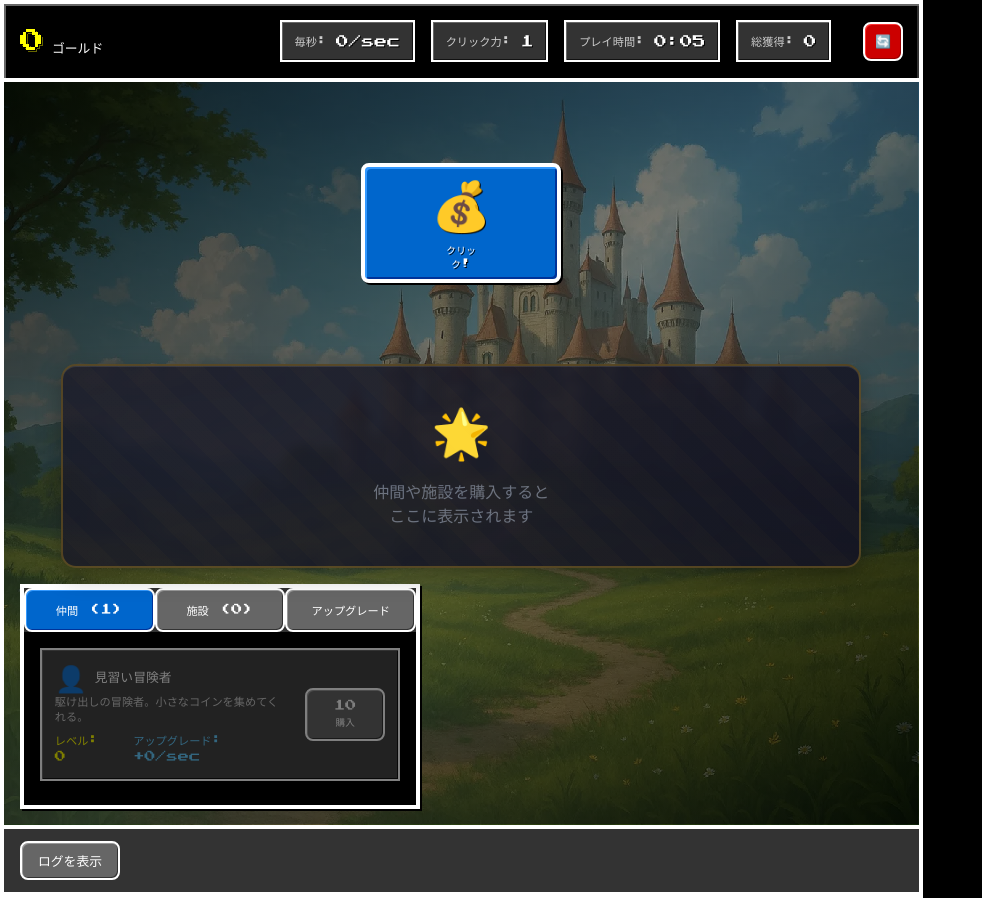
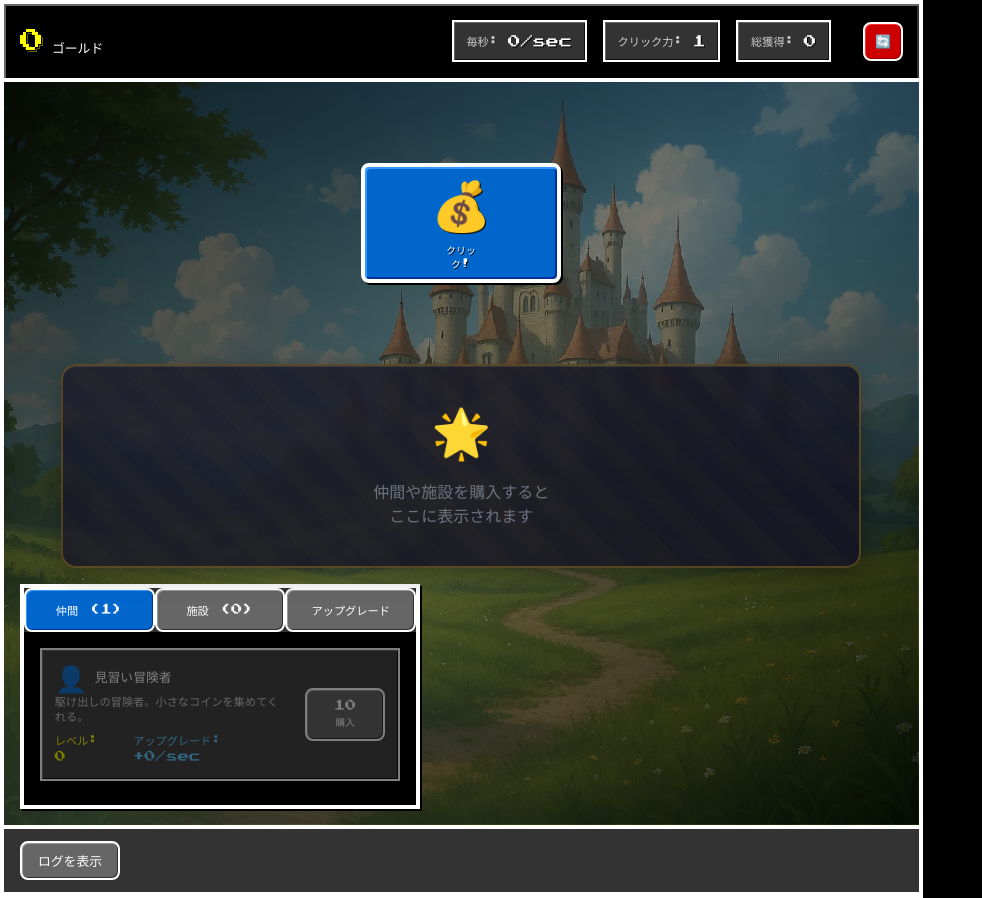
Before and after one commit to kekoyana/plusfantasy, a React (Vite) app: page / in a window 1280 px wide. Shown: the whole page, without its empty margins (0-982 px from the left). Built offline with nearby package versions, Linux system fonts and the light colour scheme.

Commit message:
プレイ時間を削除

```diff
--- a/src/components/Header.tsx
+++ b/src/components/Header.tsx
@@ -1,6 +1,6 @@
 import React from 'react';
 import { PlayerState } from '../types/game';
-import { formatNumber, formatGoldPerSecond, formatTime } from '../utils/formatting';
+import { formatNumber, formatGoldPerSecond } from '../utils/formatting';
 
 interface HeaderProps {
   player: PlayerState;
@@ -41,10 +41,6 @@ export const Header: React.FC<HeaderProps> = ({ player, onResetGame }) => {
             <span className="stat-value">{formatNumber(player.clickPower)}</span>
           </div>
 
-          <div className="stat-item">
-            <span className="stat-label">プレイ時間:</span>
-            <span className="stat-value">{formatTime(player.playtime)}</span>
-          </div>
 
           <div className="stat-item">
             <span className="stat-label">総獲得:</span>
```
